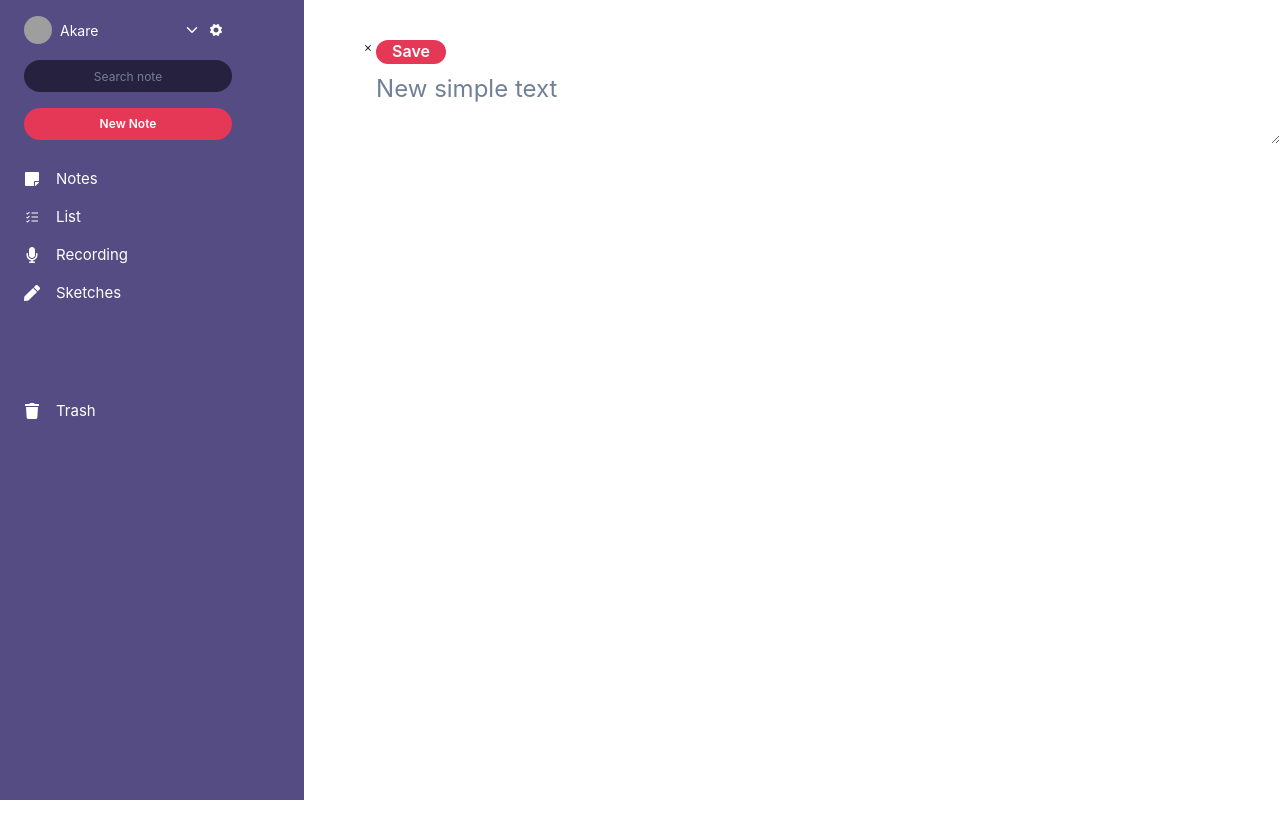
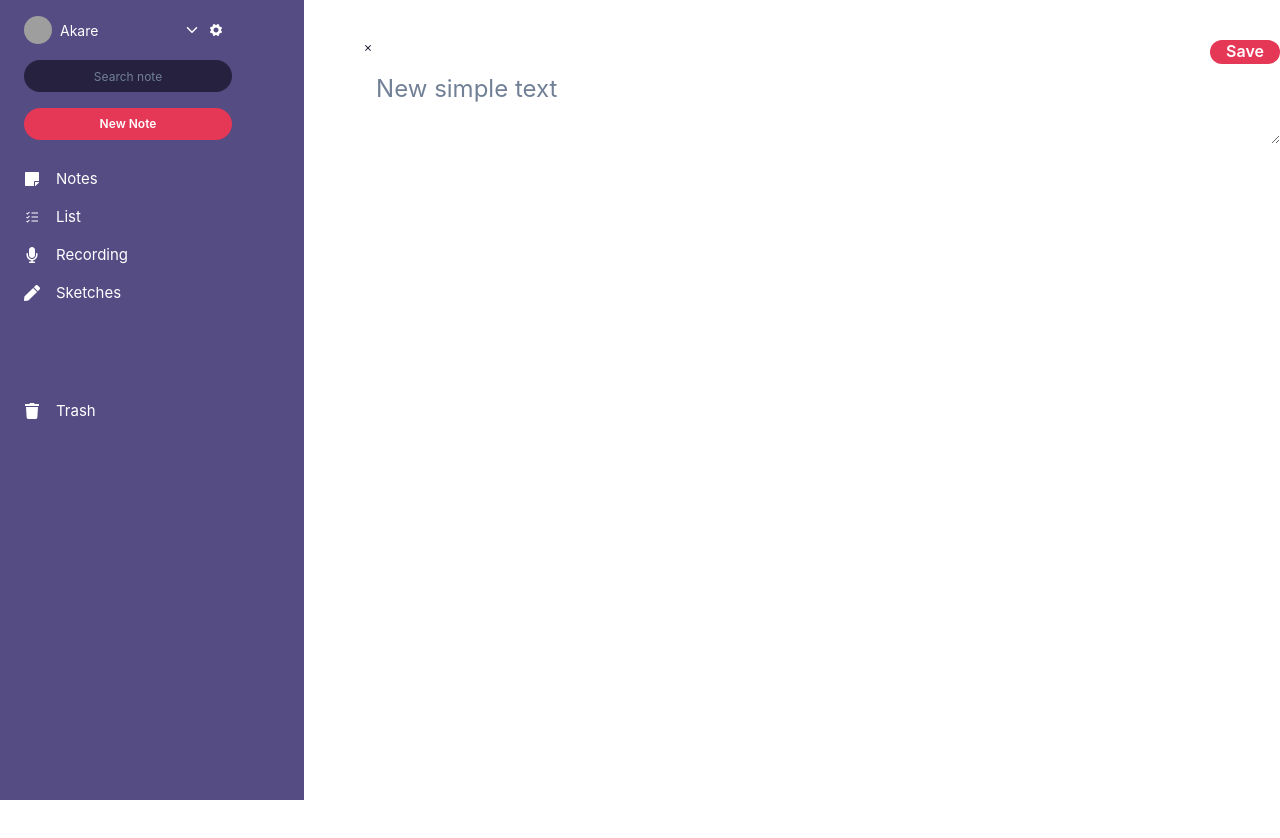
Before and after one commit to akareagwom/note-pal, a React (Vite) app: page /Layout in a window 1280 px wide. Built offline with nearby package versions, Linux system fonts and the light colour scheme; grey boxes are pictures that could not be loaded.

Commit message:
save space

```diff
--- a/src/components/Save.tsx
+++ b/src/components/Save.tsx
@@ -8,7 +8,7 @@ interface Props {
 
 const Save: React.FC<Props> = ({  }) => {
   return (
-    <Flex>
+    <Flex justifyContent={'space-between'}>
         <Icon as={IoIosClose} />
         <Button borderRadius={20} h={6} bg={'#e53756'} color={'white'}>Save</Button>
     </Flex>
```
